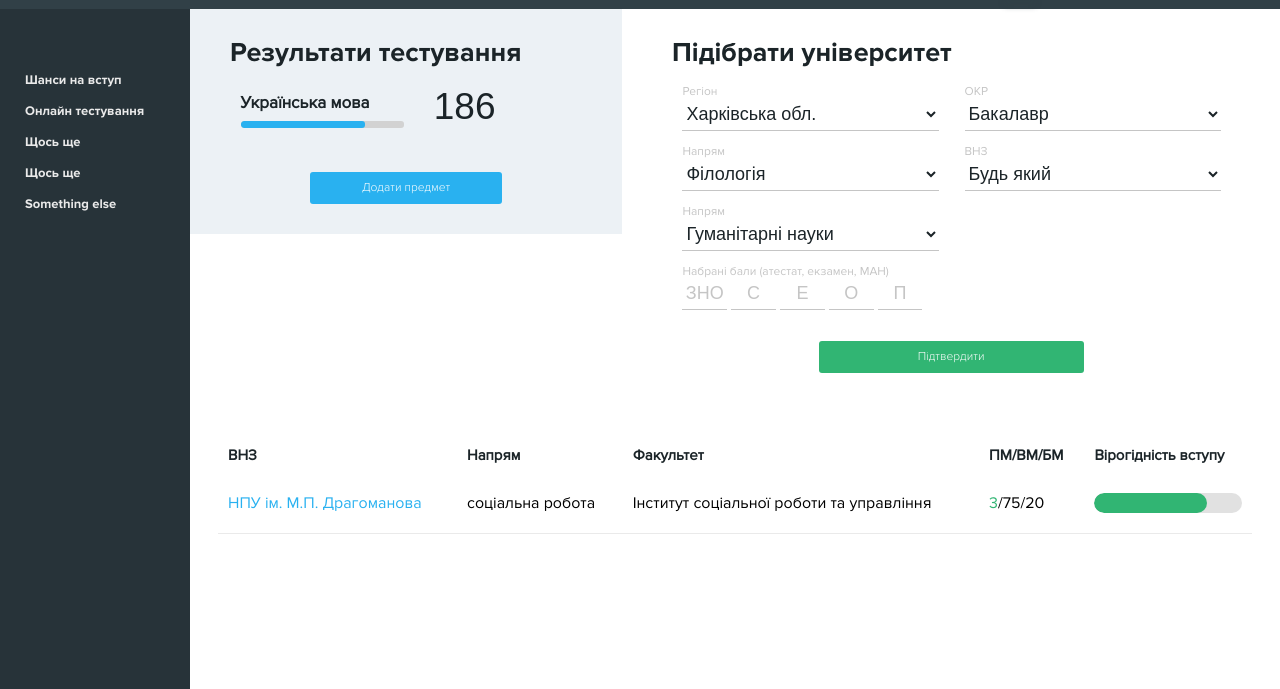
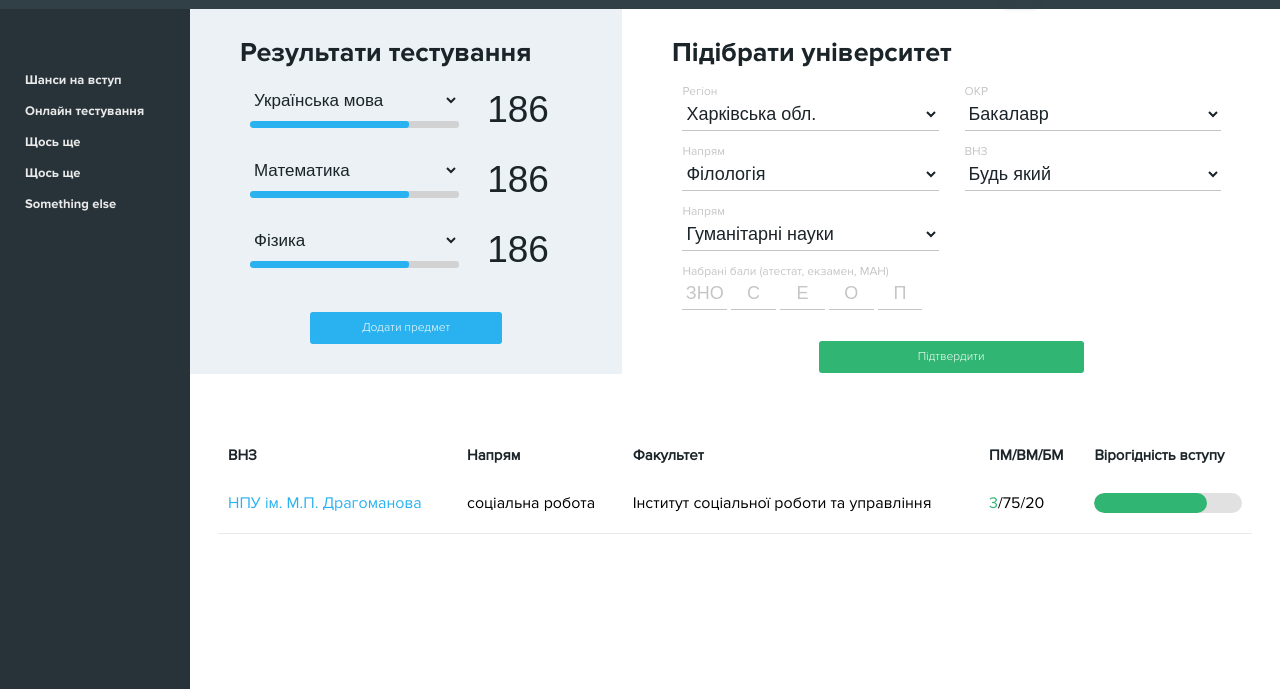
Before and after one commit to vstuprating/app, a website: page index.html in a window 1280 px wide. Shown: the part 111-800 px from the top of the page. Drawn offline with nearby package versions, Linux system fonts and the light colour scheme; files that its build step writes are made by us from their sources.

Commit message:
fix small bugs

```diff
--- a/sass/_common.sass
+++ b/sass/_common.sass
@@ -51,7 +51,10 @@
         background: transparent
 
 .is-button
+    background: none
+    border: 0
     -webkit-appearance: button
+    cursor: pointer
 
 .el-full
     position: absolute
--- a/sass/_main.sass
+++ b/sass/_main.sass
@@ -13,7 +13,7 @@
     font-size: 27px
 
 .main-card
-    padding: 30px 40px
+    padding: 30px 50px
     box-sizing: border-box
     float: left
 
@@ -29,17 +29,23 @@
     font-size: 0
 
 .result-test__item__in
-    width: 100 / 440 * 211%
+    width: 65%
     display: inline-block
     vertical-align: bottom
 
 .result-test__item__name
+    width: 100%
+    @extend .is-button
     margin-bottom: 10px
+
     color: #1b2428
     font-size: 17px
 
 .result-test__item__val
+    position: relative
+    top: 3px
     width: 40%
+    margin-right: -50px
     display: inline-block
     padding-left: 100 / 440 * 38%
     color: #1b2428
@@ -98,9 +104,6 @@
     padding: 5px 0
     color: #1b2428
     font-size: 18px
-
-    background: none
-    border: 0
 
     border-bottom: 1px solid #c5c5c5
 
--- a/template/search.html
+++ b/template/search.html
@@ -9,7 +9,33 @@
             <ul class="result-test">
                 <li class="result-test__item">
                     <div class="result-test__item__in">
-                        <h6 class="result-test__item__name">Українська мова</h6>
+                        <select class="result-test__item__name">
+                            <option value="">Українська мова</option>
+                        </select>
+                        <figure class="rating">
+                            <span style="width: 76%"></span>
+                        </figure>
+                    </div>
+                    <input class="result-test__item__val"
+                            value="186"/>
+                </li>
+                <li class="result-test__item">
+                    <div class="result-test__item__in">
+                        <select class="result-test__item__name">
+                            <option value="">Математика</option>
+                        </select>
+                        <figure class="rating">
+                            <span style="width: 76%"></span>
+                        </figure>
+                    </div>
+                    <input class="result-test__item__val"
+                            value="186"/>
+                </li>
+                <li class="result-test__item">
+                    <div class="result-test__item__in">
+                        <select class="result-test__item__name">
+                            <option value="">Фізика</option>
+                        </select>
                         <figure class="rating">
                             <span style="width: 76%"></span>
                         </figure>
```
Also changed, not shown: css/style.css.
